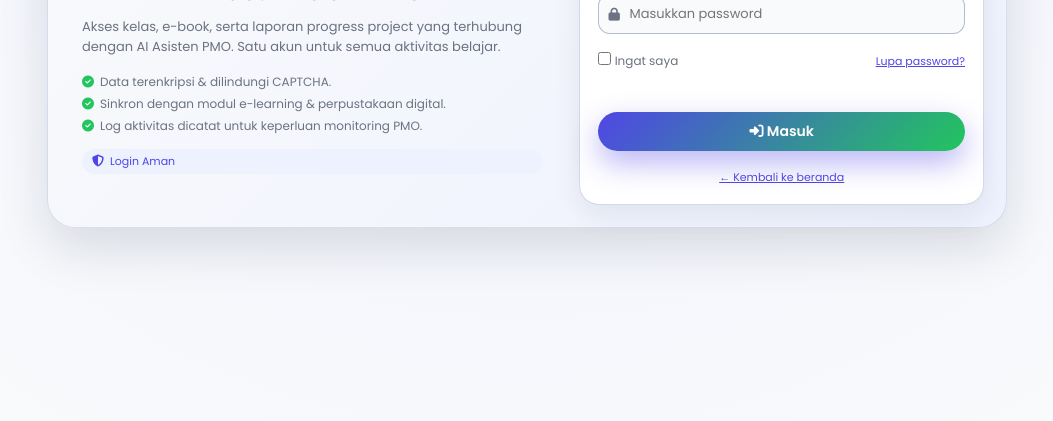
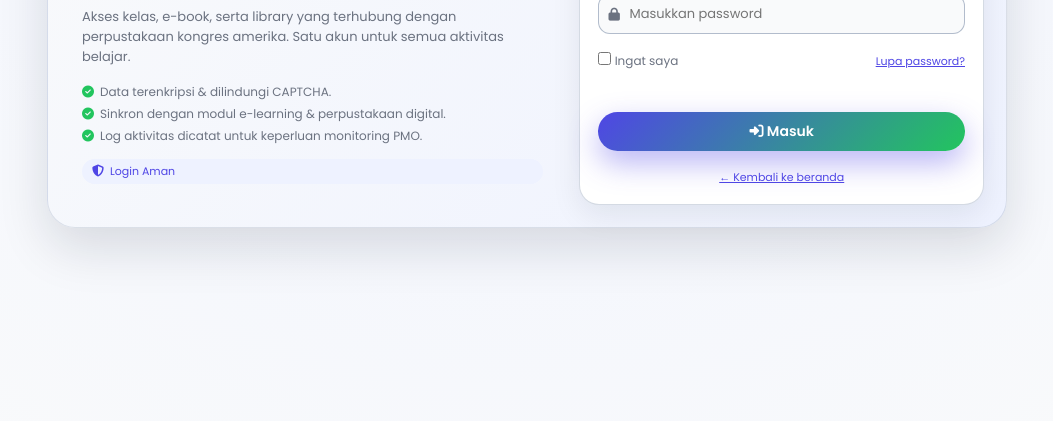
Before and after one commit to mrjeps/sialims, a plain HTML site: page login.html in a window 1280 px wide. Shown: the part 379-800 px from the top of the page, without its empty margins (113-1166 px from the left). Drawn offline with Linux system fonts and the light colour scheme.

Commit message:
Update login.html

```diff
--- a/login.html
+++ b/login.html
@@ -36,8 +36,8 @@
         />
         <h1 style="text-align: center">Masuk ke SIALIMS</h1>
         <p>
-          Akses kelas, e-book, serta laporan progress project yang terhubung
-          dengan AI Asisten PMO. Satu akun untuk semua aktivitas belajar.
+          Akses kelas, e-book, serta library yang terhubung dengan perpustakaan
+          kongres amerika. Satu akun untuk semua aktivitas belajar.
         </p>
         <ul class="hero-list">
           <li>
```
